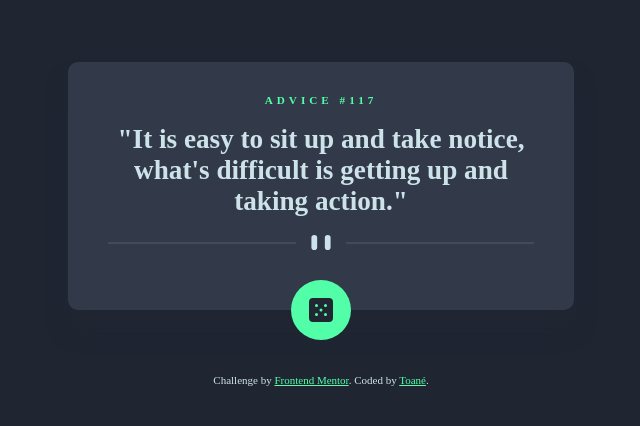
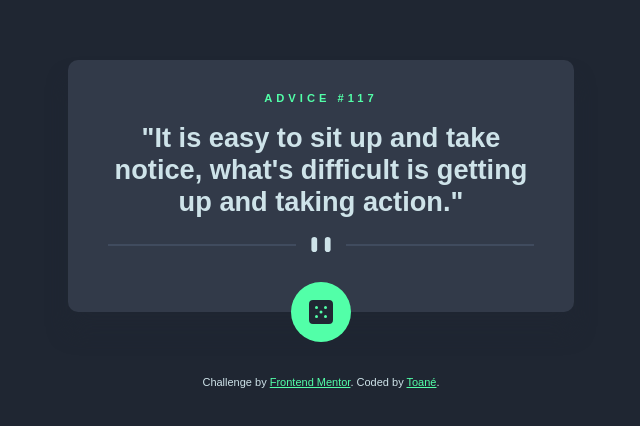
Before and after one commit to coder-txane/advice-generator-app-main, a plain HTML site: page index.html in a window 1280 px wide. Shown: the part 184-610 px from the top of the page, without its empty margins (319-959 px from the left). Drawn offline with Linux system fonts and the light colour scheme.

Commit message:
Add fallback fonts

```diff
--- a/styles/style.scss
+++ b/styles/style.scss
@@ -6,7 +6,7 @@ $darkBlue: hsl(218, 23%, 16%);
 $manrope: 'Manrope';
 
 :root {
-    font-family: $manrope;
+    font-family: $manrope, Arial, Helvetica, sans-serif;
 }
 
 html {
```
Also changed, not shown: styles/style.css, 1 other file.
